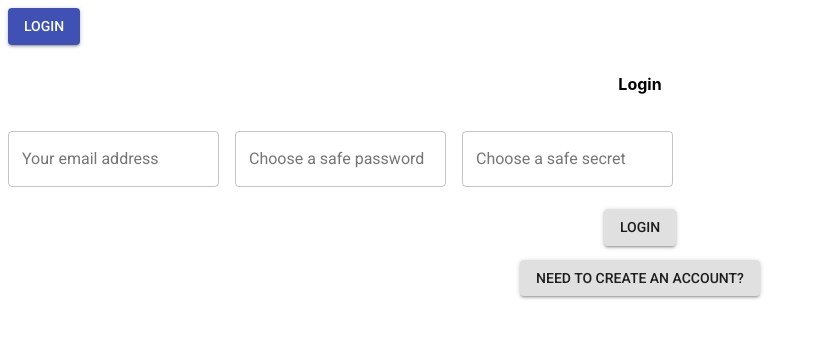
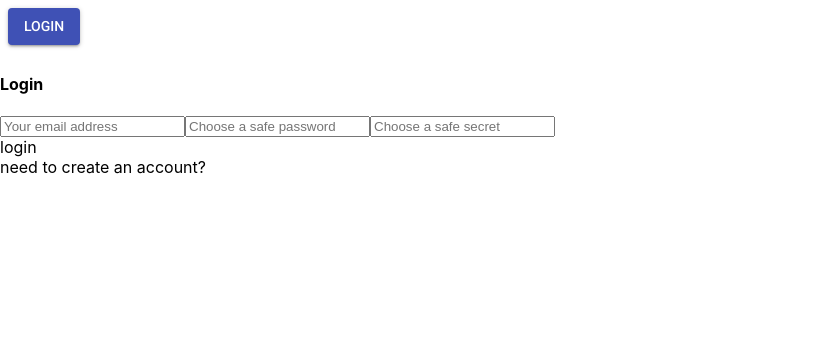
Before and after one commit to abrambueno1992/fullStack, a React (Create React App) app in the folder frontend/todoapp/: page /login in a window 1280 px wide. Shown: the top 338 px of the page, without its empty margins (0-825 px from the left). Built offline with nearby package versions, Linux system fonts and the light colour scheme.

Commit message:
Changes to login

```diff
--- a/frontend/todoapp/src/components/Login.js
+++ b/frontend/todoapp/src/components/Login.js
@@ -2,34 +2,6 @@
 import { AUTH_TOKEN } from "../constants";
 import { Mutation } from "react-apollo";
 import gql from "graphql-tag";
-import { withStyles } from "@material-ui/core/styles";
-import MenuItem from "@material-ui/core/MenuItem";
-import TextField from "@material-ui/core/TextField";
-import Button from "@material-ui/core/Button";
-import "../styles/Login.css";
-const styles = theme => ({
-  container: {
-    display: "flex",
-    flexWrap: "wrap"
-  },
-  header: {
-    textAlign: "center"
-  },
-  textField: {
-    marginLeft: theme.spacing.unit,
-    marginRight: theme.spacing.unit
-  },
-  dense: {
-    marginTop: 16
-  },
-  menu: {
-    width: 200
-  },
-  button: {
-    marginTop: "1em"
-  }
-});
-
 const SIGNUP_MUTATION = gql`
   mutation SignupMutation(
     $email: String!
@@ -58,61 +30,39 @@
     secret: "",
     name: ""
   };
-  handleChange = e => {
-    e.preventDefault();
-    this.setState({ [e.target.name]: e.target.value });
-  };
 
   render() {
     const { login, email, password, name, secret } = this.state;
-    const { classes } = this.props;
     return (
-      <div className={classes.header}>
+      <div>
         <h4 className="mv3">{login ? "Login" : "Sign Up"}</h4>
         <div className="flex flex-column">
-          <form className={classes.container} noValidate autoComplete="off">
           {!login && (
-              <TextField
-                id="outlined-name"
-                label="Your name"
-                className={classes.textField}
+            <input
               value={name}
-                onChange={this.handleChange}
-                margin="normal"
-                variant="outlined"
+              onChange={e => this.setState({ name: e.target.value })}
+              type="text"
+              placeholder="Your name"
             />
           )}
-
-            <TextField
-              id="outlined-name"
-              label="Your email address"
-              className={classes.textField}
+          <input
             value={email}
-              onChange={this.handleChange}
-              margin="normal"
-              variant="outlined"
+            onChange={e => this.setState({ email: e.target.value })}
+            type="text"
+            placeholder="Your email address"
           />
-
-            <TextField
-              id="outlined-name"
-              label="Choose a safe password"
-              className={classes.textField}
+          <input
             value={password}
-              onChange={this.handleChange}
-              margin="normal"
-              variant="outlined"
+            onChange={e => this.setState({ password: e.target.value })}
+            type="password"
+            placeholder="Choose a safe password"
           />
-
-            <TextField
-              id="outlined-name"
-              label="Choose a safe secret"
-              className={classes.textField}
+          <input
             value={secret}
-              onChange={this.handleChange}
-              margin="normal"
-              variant="outlined"
+            onChange={e => this.setState({ secret: e.target.value })}
+            type="text"
+            placeholder="Choose a safe secret"
           />
-          </form>
         </div>
         <div className="flex mt3">
           <Mutation
@@ -122,31 +72,15 @@
           >
             {mutation => (
               <div className="pointer mr2 button" onClick={mutation}>
-                {login ? (
-                  <Button variant="contained" className={classes.button}>
-                    login
-                  </Button>
-                ) : (
-                  <Button variant="contained" className={classes.button}>
-                    "create account"
-                  </Button>
-                )}
+                {login ? "login" : "create account"}
               </div>
             )}
           </Mutation>
           <div
-            className="toggle-option"
+            className="pointer button"
             onClick={() => this.setState({ login: !login })}
           >
-            {login ? (
-              <Button variant="contained" className={classes.button}>
-                need to create an account?
-              </Button>
-            ) : (
-              <Button variant="contained" className={classes.button}>
-                already have an account?
-              </Button>
-            )}
+            {login ? "need to create an account?" : "already have an account?"}
           </div>
         </div>
       </div>
@@ -164,4 +98,4 @@
   };
 }
 
-export default withStyles(styles)(Login);
+export default Login;
```
Lines whose indentation alone changed are shown as unchanged.
